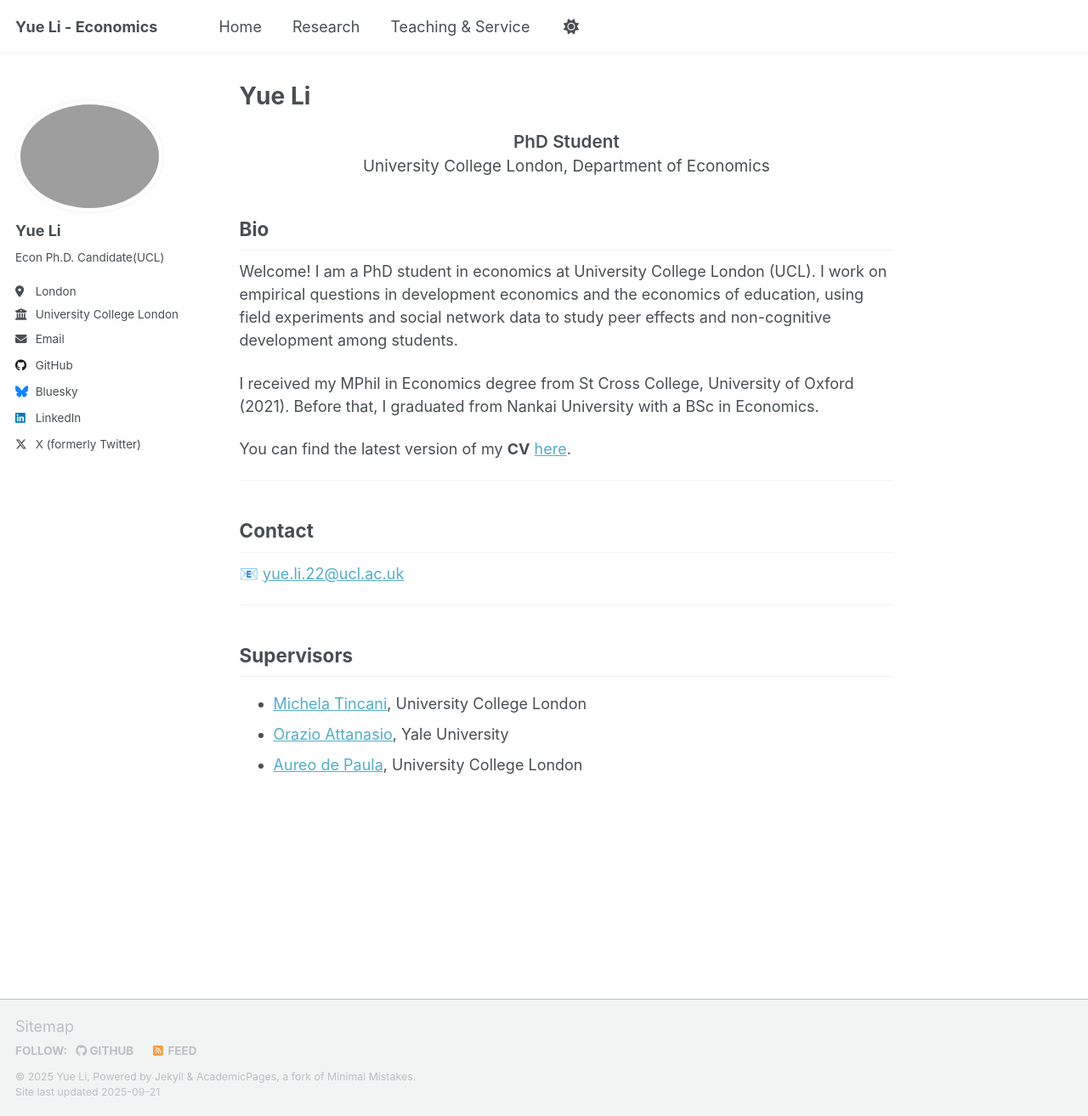
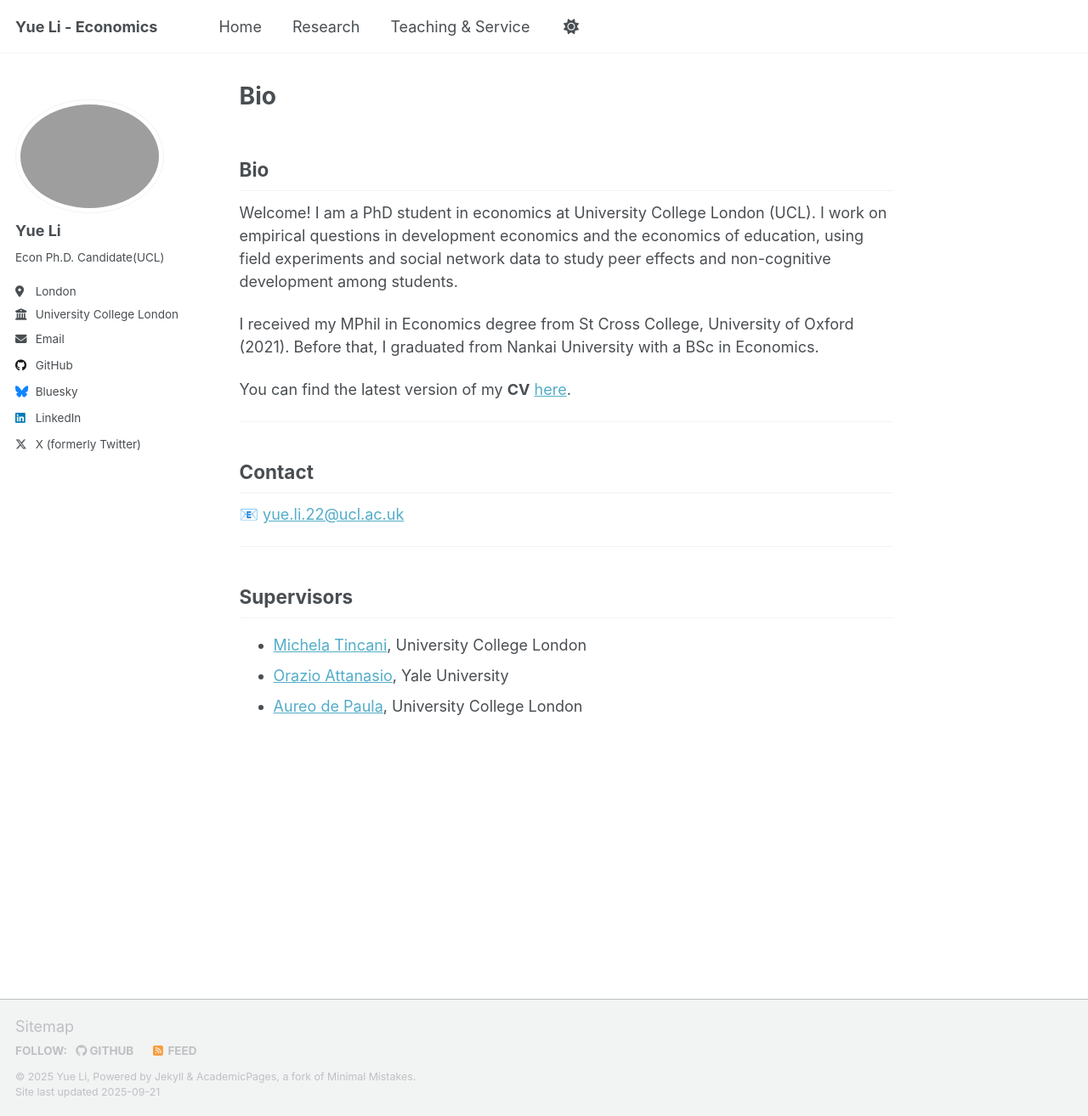
Before and after one commit to yueli-econ/yueli-econ.github.io, a Jekyll site: the page built from _pages/about.md, in a window 1280 px wide and 1314 px high. Shown: the whole window at 85% size. Built offline with Jekyll 4.4.1, drawn with Linux system fonts in a browser that asks for light colours; a script that is not in the unit is left out; our own code applies the rules of GitHub Pages for plain Markdown files.

Commit message:
Update about.md

```diff
--- a/_pages/about.md
+++ b/_pages/about.md
@@ -1,16 +1,11 @@
 ---
 permalink: /
-title: "Yue Li"
 author_profile: true
 redirect_from:
   - /about/
   - /about.html
 ---
 
-<div align="center" style="margin-top:10px; margin-bottom:24px;">
-  <div style="font-size:1.15rem; font-weight:600;">PhD Student</div>
-  <div style="font-size:1.05rem;">University College London, Department of Economics</div>
-</div>
 
 ## Bio
 
```
